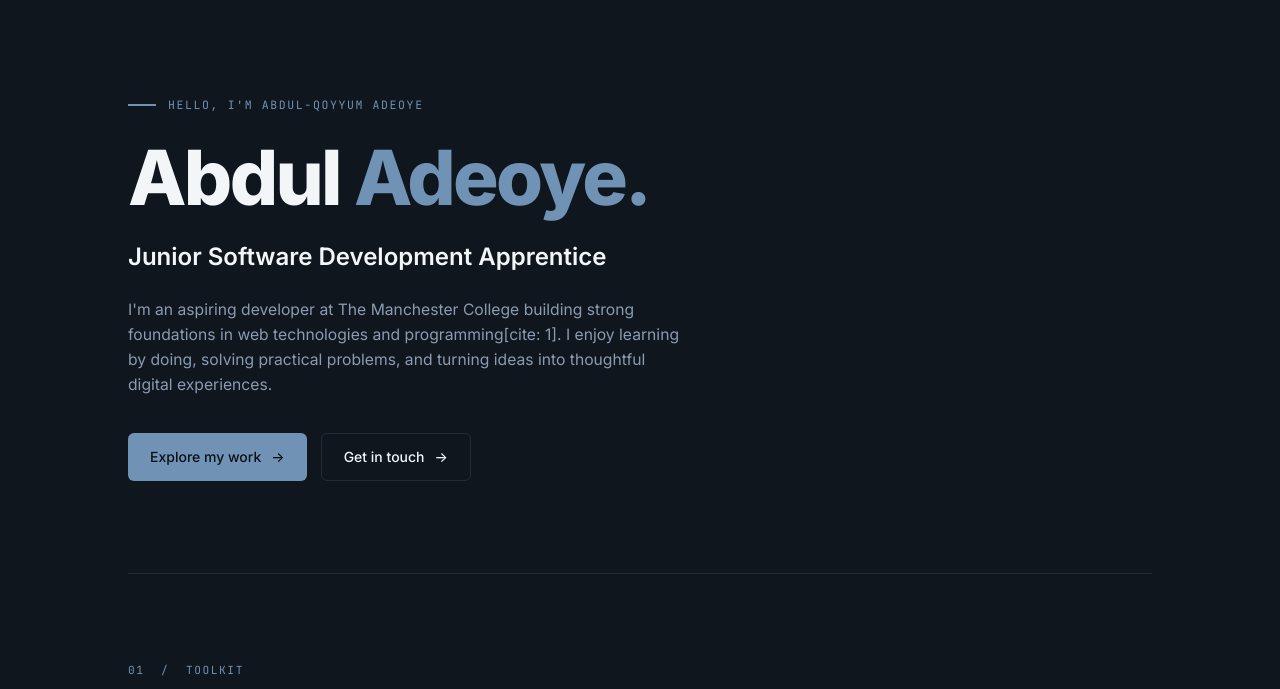
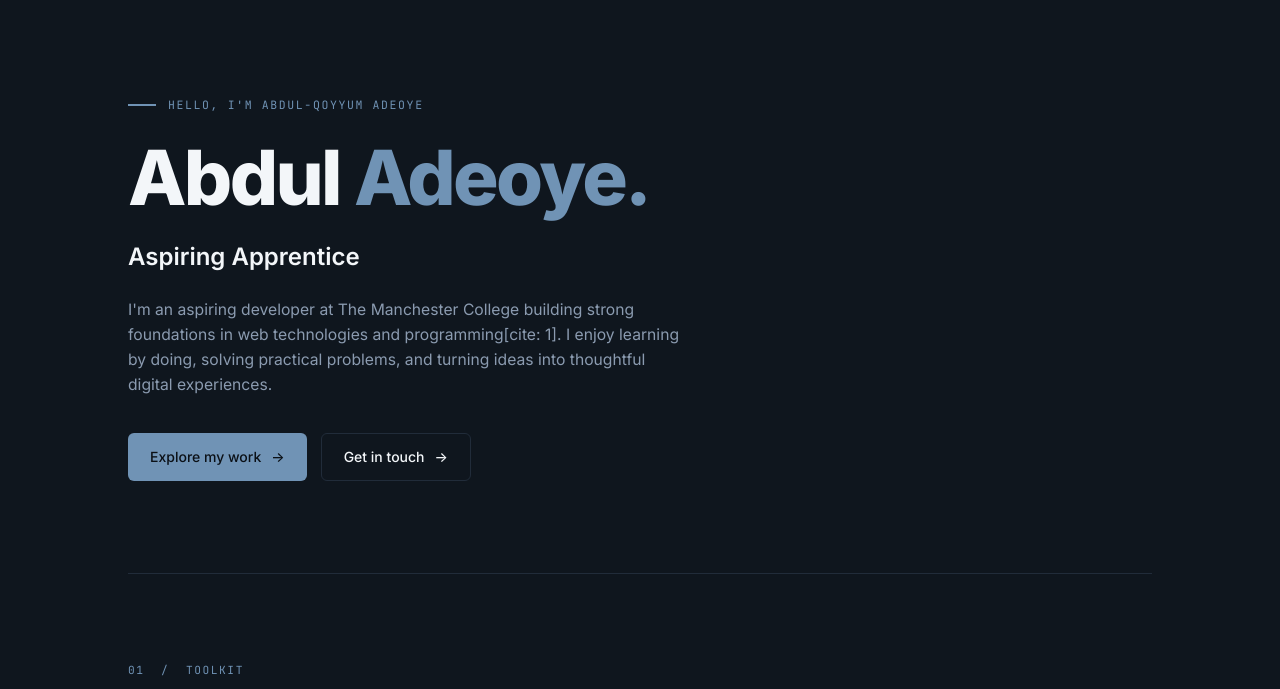
Before and after one commit to abdul-qoyyumadeoye-bot/My-Website, a plain HTML site: page html/index.html in a window 1280 px wide. Shown: the part 61-750 px from the top of the page. Drawn offline with Linux system fonts and the light colour scheme.

Commit message:
changed the subtitle

```diff
--- a/html/index.html
+++ b/html/index.html
@@ -36,7 +36,7 @@
         <span>HELLO, I'M ABDUL-QOYYUM ADEOYE</span>
       </div>
       <h1 class="hero-title">Abdul <span class="text-slate">Adeoye.</span></h1>
-      <h2 class="hero-subtitle">Junior Software Development Apprentice</h2>
+      <h2 class="hero-subtitle">Aspiring Apprentice</h2>
       <p class="hero-description">
         I'm an aspiring developer at The Manchester College building strong foundations in web technologies and programming[cite: 1]. I enjoy learning by doing, solving practical problems, and turning ideas into thoughtful digital experiences.
       </p>
```
